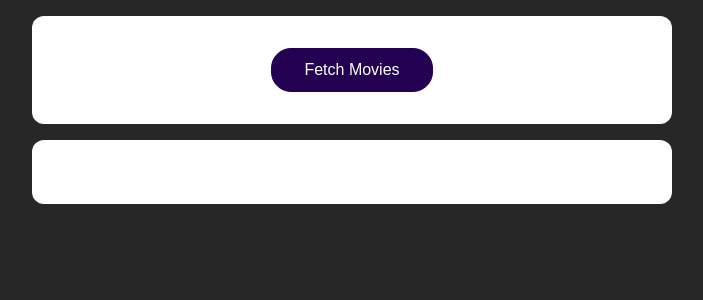
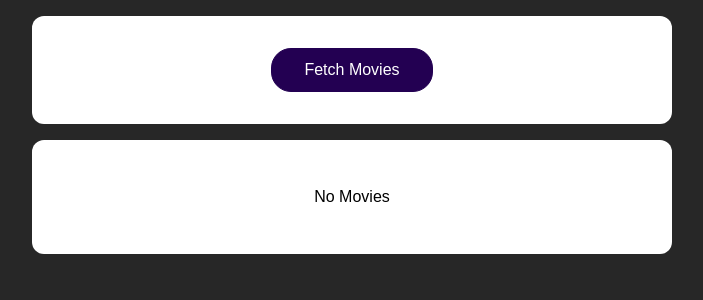
Before and after one commit to puranrana080/MoviesList-, a React (Create React App) app: page / in a window 1280 px wide. Shown: the top 300 px of the page, without its empty margins (288-991 px from the left). Built offline with nearby package versions, Linux system fonts and the light colour scheme.

Commit message:
set loading

```diff
--- a/src/App.js
+++ b/src/App.js
@@ -5,7 +5,10 @@
 
 function App() {
   const [movies, setMoveis] = useState([]);
+const [isLoading,setIsloading] = useState(false)
+
   const fetchMoviesHandler = async () => {
+    setIsloading(true)
     const response = await fetch("https://swapi.info/api/films");
     const data = await response.json();
 
@@ -18,6 +21,7 @@
       };
     });
     setMoveis(transformedData);
+    setIsloading(false)
   };
 
   return (
@@ -26,7 +30,9 @@
         <button onClick={() => fetchMoviesHandler()}>Fetch Movies</button>
       </section>
       <section>
-        <MoviesList movies={movies} />
+        {!isLoading && movies.length>0 &&  <MoviesList movies={movies} />}
+        {!isLoading && movies.length===0 && <p>No Movies</p> }
+        {isLoading && movies.length!==0 && <p> Loading...</p> }
       </section>
     </React.Fragment>
   );
```
